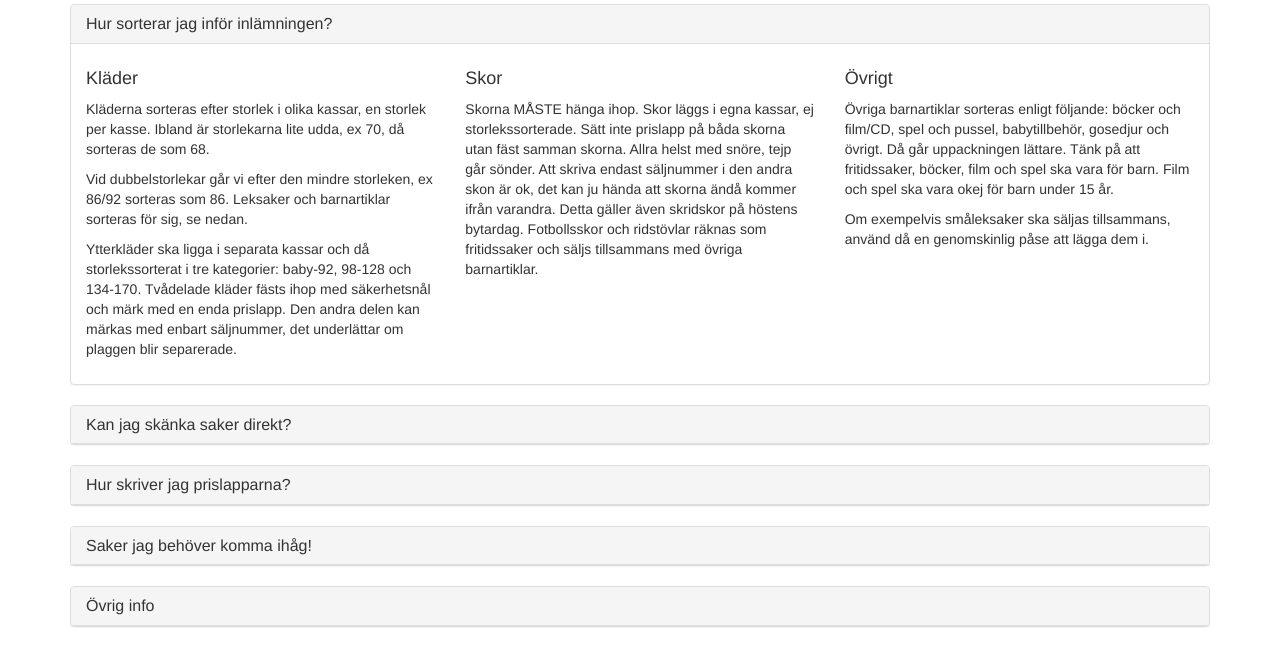
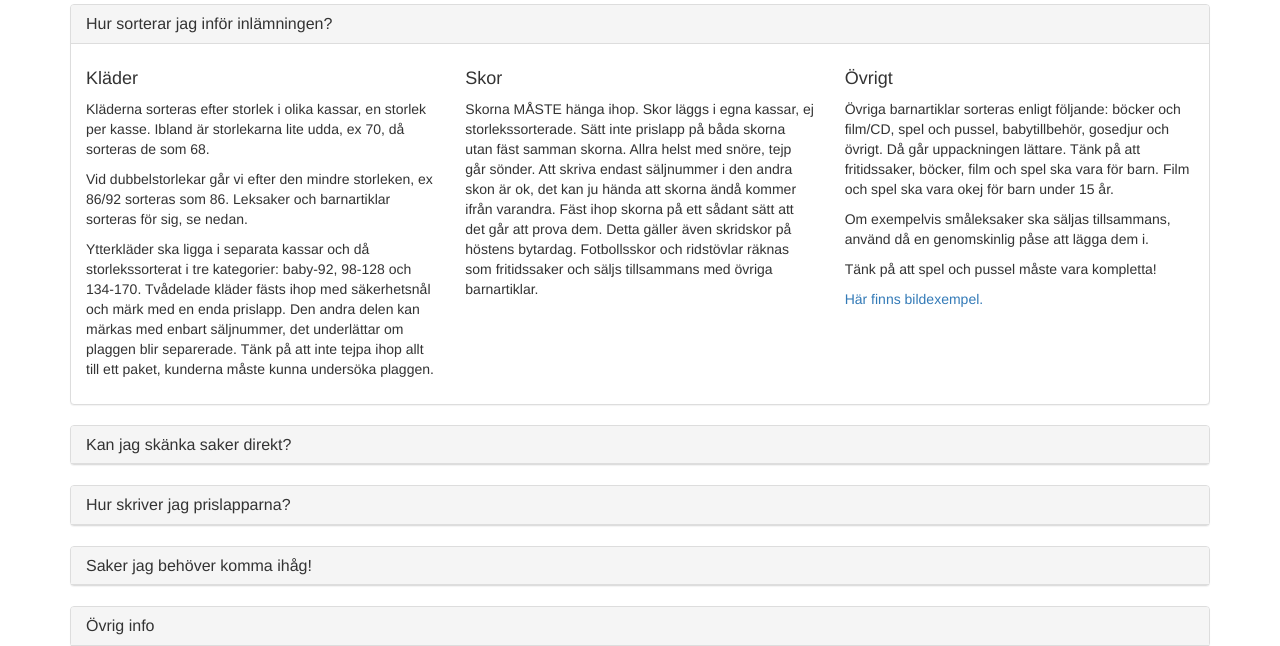
Before and after one commit to Limpan/bytardag, a Flask app: page /info in a window 1280 px wide, after a click on "Hur sorterar jag inför inlämningen?". Shown: the part 268-914 px from the top of the page. Run offline with Flask 2, Linux system fonts and the light colour scheme; some libraries are stand-ins or nearby versions.

Commit message:
Updated texts for march 2019.

```diff
--- a/web/app/templates/main/index.html
+++ b/web/app/templates/main/index.html
@@ -25,7 +25,7 @@
       <p>
         Bli en av våra många säljare. Det är enkelt!
         För att kunna anmäla dig som säljare behöver du registrera en email-adress och ett lösenord.
-        Från och med den {{ moment(current_event.signup_start).format('D MMMM [klockan] HH:mm') }} kan man anmäla sig här och bli en av våra 125 säljare.
+        Från och med den {{ moment(current_event.signup_start).format('D MMMM [klockan] HH:mm') }} kan man anmäla sig här och bli en av våra 130 säljare.
       </p>
       <p>
         Efter du anmält dig får du ett email med ett unikt säljnummer.
--- a/web/app/templates/main/info.html
+++ b/web/app/templates/main/info.html
@@ -54,6 +54,7 @@
               <p>
                 Ytterkläder ska ligga i separata kassar och då storlekssorterat i tre kategorier: baby-92, 98-128 och 134-170.
                 Tvådelade kläder fästs ihop med säkerhetsnål och märk med en enda prislapp. Den andra delen kan märkas med enbart säljnummer, det underlättar om plaggen blir separerade.
+                Tänk på att inte tejpa ihop allt till ett paket, kunderna måste kunna undersöka plaggen.
               </p>
             </div>
             <div class="col-md-4">
@@ -62,6 +63,7 @@
                 Skorna MÅSTE hänga ihop.
                 Skor läggs i egna kassar, ej storlekssorterade. Sätt inte prislapp på båda skorna utan fäst samman skorna.
                 Allra helst med snöre, tejp går sönder. Att skriva endast säljnummer i den andra skon är ok, det kan ju hända att skorna ändå kommer ifrån varandra.
+                Fäst ihop skorna på ett sådant sätt att det går att prova dem.
                 Detta gäller även skridskor på höstens bytardag. Fotbollsskor och ridstövlar räknas som fritidssaker och säljs tillsammans med övriga barnartiklar.
               </p>
             </div>
@@ -72,6 +74,12 @@
               </p>
               <p>
                 Om exempelvis småleksaker ska säljas tillsammans, använd då en genomskinlig påse att lägga dem i.
+              </p>
+              <p>
+                Tänk på att spel och pussel måste vara kompletta!
+              </p>
+              <p>
+                <a href="{{ url_for('static', filename='bildexempel.pdf') }}">Här finns bildexempel.</a>
               </p>
             </div>
           </div>
@@ -122,7 +130,7 @@
                 Säljnumret (ex F-01) ska stå först och vara inringat. För att lätt kunna sortera alla lappar behöver ögonen snabbt dras till det inringade numret. Ringa INTE in med röd penna eftersom det kan förväxlas med röd prick.
               </p>
               <p>
-                Märk med tydlig röd prick på prislappen det du vill hämta tillbaka på lördagen, om det ej blivit sålt. Plagg utan röd prick skänks. Vi ber dig att inte slentrianmässigt märka plagg med röda prickar utan bara de plagg du verkligen vill ha tillbaka. Det är tyvärr många rödmärkta plagg som inte blir hämtade och det kräver väldigt mycket arbetskraft att sortera ut dessa plagg efter säljnummer.
+                Märk med tydlig röd prick på prislappen det du vill hämta tillbaka på lördagen, om det ej blivit sålt. Plagg utan röd prick skänks. Innan de plockas ner har personal möjlighet att köpa icke rödmärkta artiklar till halva priset för att öka försäljningen. Vi ber dig att inte slentrianmässigt märka plagg med röda prickar utan bara de plagg du verkligen vill ha tillbaka. Det är tyvärr många rödmärkta plagg som inte blir hämtade och det kräver väldigt mycket arbetskraft att sortera ut dessa plagg efter säljnummer.
               </p>
               <p>
                 Ett problem som vi har är att en del försöker köpa dyra saker billigt genom att byta lappar. Ibland upptäcks detta i kassan, men det är inte alltid så enkelt. För att förhindra detta ber vi dig som säljare att skriva någon KORT information om det du säljer, ex ”röda byxor”, ”Adidas”, "Pippi-bok" eller ”fotbollsskor”. Man kanske kan tycka att det främst behövs på dyrare saker, men det behövs på alla prisklasser då lappen från en billigare artikel hamnar på den dyrare. Vi hoppas att du vill hjälpa oss med detta, både för din och dina medsäljares skull. Vi har upptäckt en bra bieffekt av denna märkning och det är att vi har chans att matcha lappar som lossnat med rätt artikel, exempelvis när vi packar upp sakerna.
@@ -165,17 +172,17 @@
             <div class="col-md-6">
               <h4>Bekräfta säljplatsen</h4>
               <p>
-                Glöm inte att clearing- och kontonummer samt vilken bank du har ska ha skickats in innan inlämningen på fredagen. Om det är så att du får förhinder är vi tacksamma om du meddelar oss.
+                Glöm inte att clearing- och kontonummer samt vilken bank du har ska ha uppdaterats i din profil på bytardag.se innan inlämningen på fredagen. Om det är så att du får förhinder är vi tacksamma om du meddelar oss.
               </p>
 
-              <h4>Inlämning på fredagen 28/9 kl 15-18</h4>
+              <h4>Inlämning på fredagen 29/3 kl 15-18</h4>
               <p>
                 Det som ska säljas lämnas in enligt sorteringsinstruktionen ovan. Vid inlämningen på fredagen går du till Missionskyrkan, Österlånggatan 3, för att bli avprickad och för att få veta var dina varor ska lämnas. Du bär själv dina sorterade och uppmärkta kassar till rätt del av kyrkan. Om någon annan än du lämnar ska du informera denna person om hur detta går till. Det är ENBART på fredagen mellan kl 15 och 18 som vi kan ta emot dina artiklar, vi gör inga undantag.
               </p>
 
               <h4>Försäljning</h4>
               <p>
-                Försäljningen sker på lördagen 29/9 kl 10-14.
+                Försäljningen sker på lördagen 30/3 kl 10-13. <span style="color: red;">Obs! Ny tid.</span>
               </p>
             </div>
 
@@ -188,7 +195,7 @@
 
               <h4>Kvitton</h4>
               <p>
-                Dina kvitton, alltså prislapparna, från det du sålt finns att hämta i Missionskyrkan måndagen 15 oktober 18.00-18.30.
+                Dina kvitton, alltså prislapparna, från det du sålt finns att hämta i Missionskyrkan tisdagen 16/4 18.30-19.00.
               </p>
 
               <h4>Flygblad</h4>
@@ -245,7 +252,7 @@
         </div>
         <div class="panel-body collapse" id="volunteer">
           <p>
-            Vi är många som hjälps åt för att genomföra Klädbytardagen. Den skulle aldrig gå att genomföra utan ett stort antal människor som lägger ned tid och engagemang för att det ska bli av. Det krävs uppemot 100 personer för att klara av en bytardag! Om man vill vara med och förköpa under 2 timmar på fredagskvällen måste man fullgöra minst 3 arbetspass.
+            Vi är många som hjälps åt för att genomföra Klädbytardagen. Den skulle aldrig gå att genomföra utan ett stort antal människor som lägger ned tid och engagemang för att det ska bli av. Det krävs uppemot 100 personer för att klara av en bytardag! Om man vill vara med och förköpa under 2 timmar på fredagskvällen måste man fullgöra minst 3 arbetspass. Nytt är även efterköpet på lördagen.
             Om du vill vara med som personal eller vill veta mer kan du läsa mer på <a href="http://bytardag.se/personal" alt="Personalsidor">http://bytardag.se/personal</a> eller kontakta oss på personal@bytardag.se.
           </p>
         </div>
--- a/web/app/templates/main/personal.html
+++ b/web/app/templates/main/personal.html
@@ -134,12 +134,12 @@
       </p>
 
       <p>
-        <strong>Affischpass</strong> För dig som är noggrann behöver vi också
+        <strong>Affischpass</strong> <strong><span style="color: red;">(Fullt!)</span></strong> För dig som är noggrann behöver vi också
         hjälp med att sätta upp våra affischer. Detta pass är för två personer.
       </p>
 
       <p>
-        <strong>Bakpasset</strong> Baka bullar och kakor till fredagens och
+        <strong>Bakpasset</strong> <strong><span style="color: red;">(Fullt!)</span></strong> Baka bullar och kakor till fredagens och
         lördagens fika. Detta pass är för en person.
       </p>
 
```
Also changed, not shown: other parts of web/app/templates/main/info.html (+1 -2 lines), web/app/templates/main/email/seller.html (+14 -4 lines), web/app/templates/main/email/seller.txt (+11 -3 lines).
